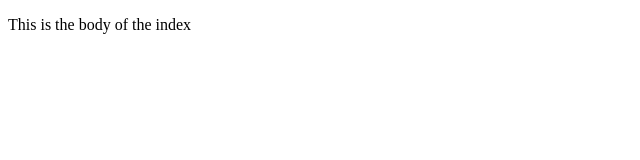
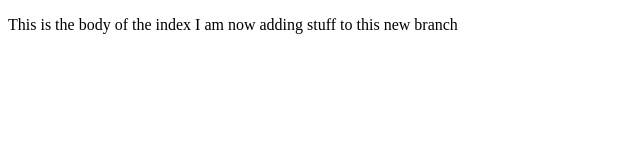
Before and after one commit to gteklay/mygit_test, a plain HTML site: page index.html in a window 1280 px wide. Shown: the whole page, without its empty margins (0-640 px from the left). Drawn offline with Linux system fonts and the light colour scheme.

Commit message:
first commit

```diff
--- a/index.html
+++ b/index.html
@@ -4,6 +4,8 @@
     <title>This is the title of the webpage!</title>
   </head>
   <body>
-    <p>This is the body of the index</p>
+    <p>This is the body of the index
+      I am now adding stuff to this new branch
+    </p>
   </body>
 </html>
```
Also changed, not shown: login.css (added), login.html (added), login.js (added).
